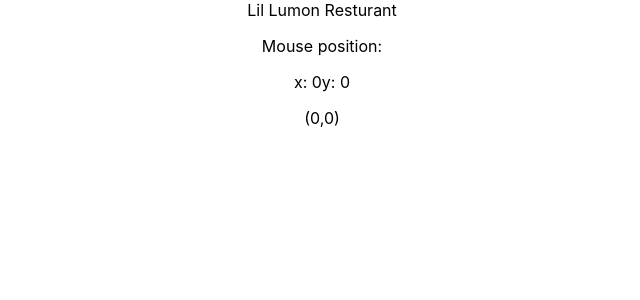
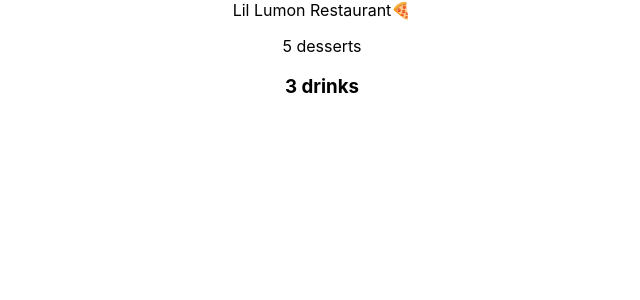
Before and after one commit to jamo89/lumon8, a React (Create React App) app in the folder my-app/: page / in a window 1280 px wide. Shown: the top 300 px of the page, without its empty margins (318-958 px from the left). Built offline with nearby package versions, Linux system fonts and the light colour scheme.

Commit message:
this was a really good lesson on debugging code which is exmeplified on line 22 which directed us to a spelling error in line 8 which caused the if else statement to display the wrong setData output for desserts

```diff
--- a/my-app/src/App.js
+++ b/my-app/src/App.js
@@ -1,68 +1,47 @@
 import "./App.css";
-import {useState, useEffect} from 'react' ;
+import { useEffect, useState } from "react";
 
-const withMousePosition = (WrappedComponent) => {
-    return (props) => {
+const DataFetcher = ({ render, url}) => {
+    const [data, setData] = useState([]);
 
-        const [mousePosition, setMousePosition] = useState({
-            x: 0,
-            y: 0,
-        })
+    useEffect(() => {
+        if (url.includes("desserts")) {
+            setData(["cake", "ice cream", "pie", "brownie", "banana's foster"])
+        } else {
+            setData(["water", "soda", "juice"]);
+        }
+    }, []);
 
-        useEffect(() => {
-            const handleMousePosition = (e) => {
-                setMousePosition({
-                    x: e.clientX,
-                    y: e.clientY,
-                });
-            };
-
-            window.addEventListener('mousemove', handleMousePosition);
-
-            return () => {
-                window.removeEventListener('mousemove', handleMousePosition);
-            }
-        },[]);
-
-        return <WrappedComponent {...props} mousePosition={mousePosition} />;
-    };
+    return render(data);
 };
 
-const PanelMouseLogger = ({ mousePosition }) => {
-    if (!mousePosition) {
-        return null;
-    }
+const DessertsCount = () => {
     return (
-        <div className="BasicTracker">
-            <p>Mouse position:</p>
-            <div className="Row">
-                <span>x: {mousePosition.x}</span>
-                <span>y: {mousePosition.y}</span>
-            </div>
-        </div>
+        <DataFetcher
+        url="https://littlelemon/desserts"
+        render={(data) =>{
+            console.log("data", data);
+            return<p> {data.length} desserts</p>
+        }}
+        />
     );
 };
 
-const PointMouseLogger = ({ mousePosition }) => {
-    if (!mousePosition) {
-        return null;
-    }
+const DrinksCount = () => {
     return (
-        <p>
-            ({mousePosition.x},{mousePosition.y})
-        </p>
+        <DataFetcher
+        url="https://littlelemon/drinks"
+        render={(data) => <h3> {data.length} drinks</h3>}
+        />
     );
 };
-
-const PanelMouseTracker = withMousePosition(PanelMouseLogger);
-const PointMouseTracker = withMousePosition(PointMouseLogger);
 
 function App() {
     return (
         <div className="App">
-            <header className="Header">Lil Lumon Resturant</header>
-            <PanelMouseTracker/>
-            <PointMouseTracker/>
+            <header className="Header">Lil Lumon Restaurant🍕</header>
+            <DessertsCount />
+            <DrinksCount />
         </div>
     );
 }
```
